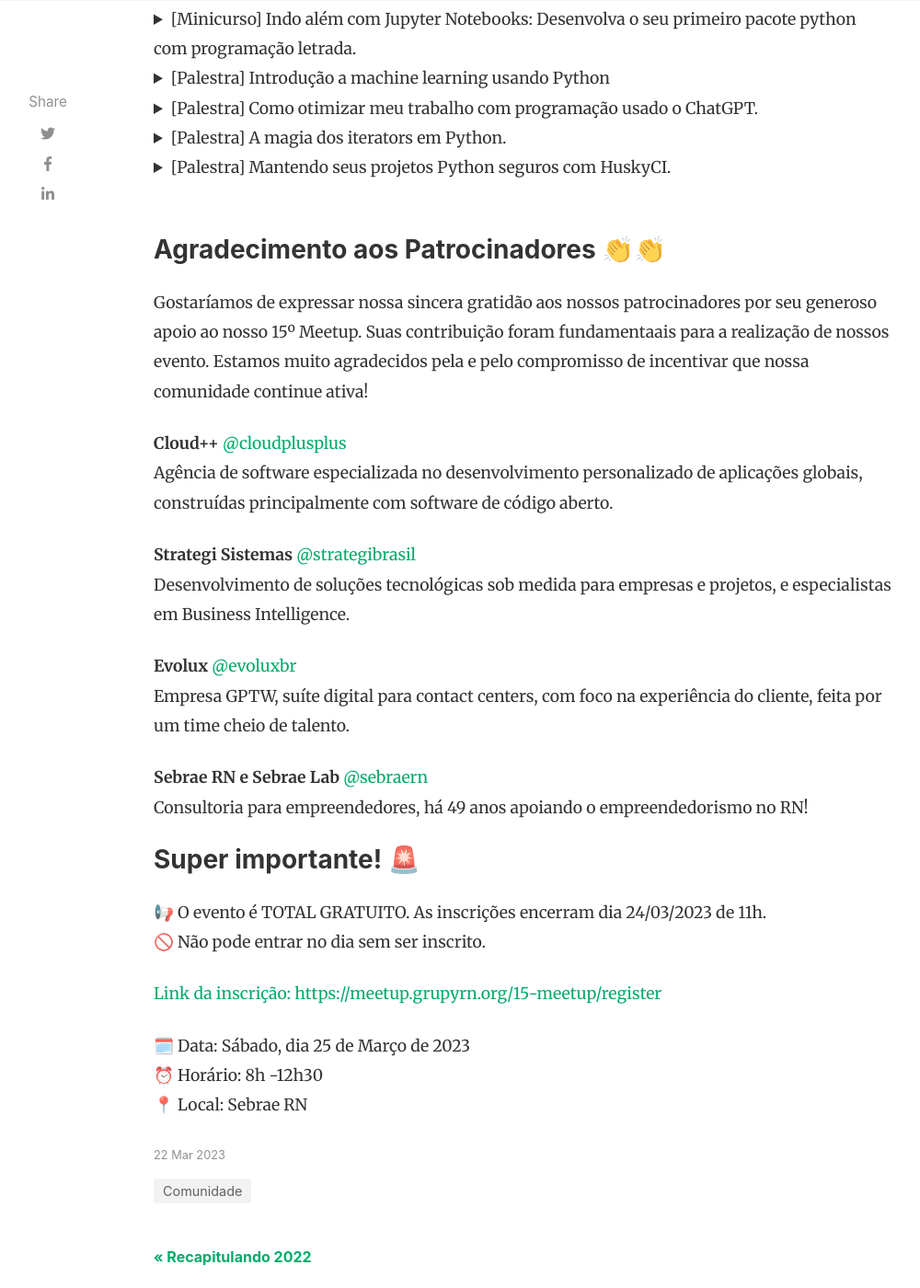
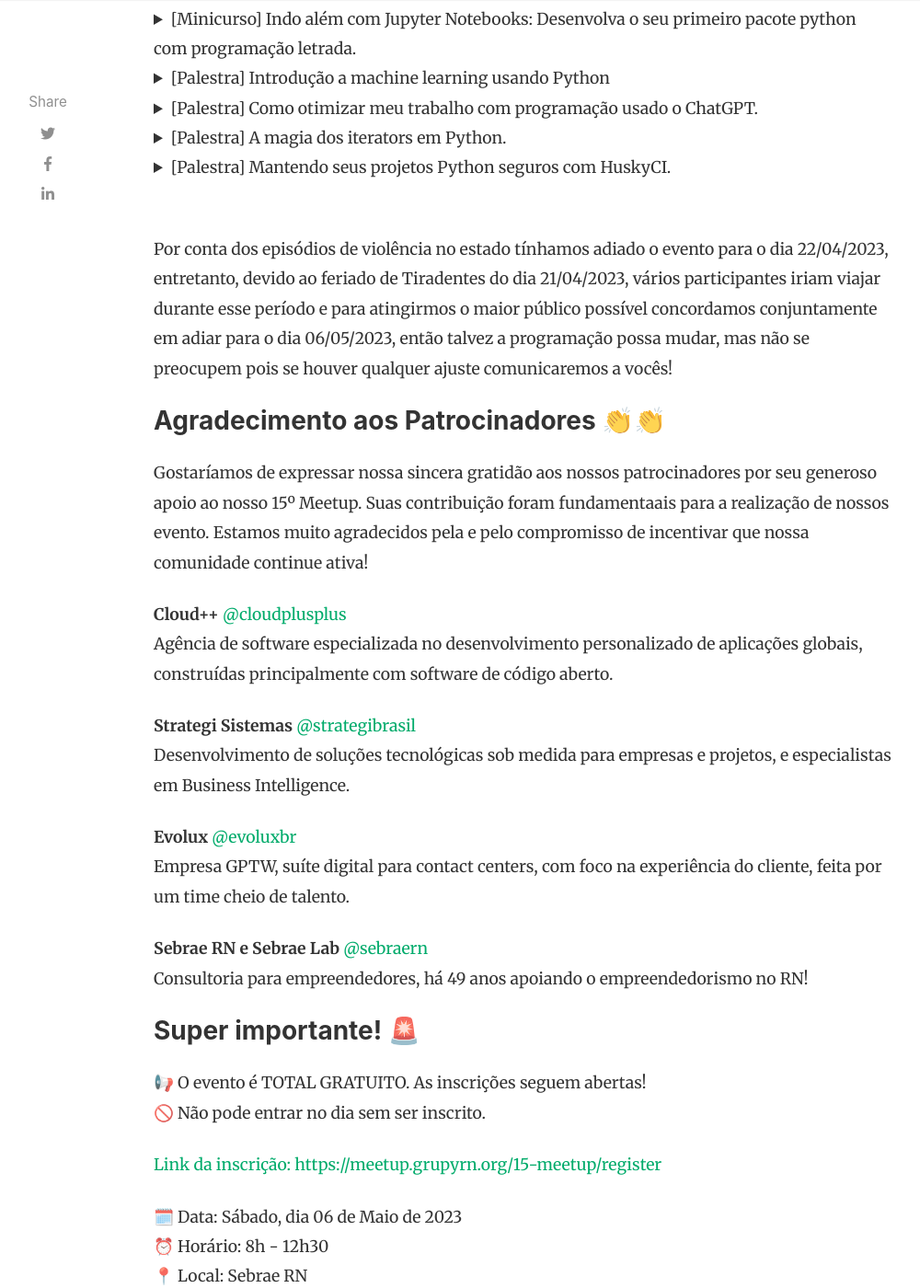
Before and after one commit to grupyrn/blog, a Jekyll site: the page built from _posts/2023-03-21-meetup-15.md, in a window 1280 px wide and 1400 px high, scrolled down 3607 px. Shown: the whole window at 92% size, without its empty margins (118-1118 px from the left). Built offline with Jekyll 4.4.1, drawn with Linux system fonts in a browser that asks for light colours; nearby versions of some CDN libraries; comment, search, counter and statistics services are not loaded.

Commit message:
atualiza post 15 meetup

```diff
--- a/_posts/2023-03-21-meetup-15.md
+++ b/_posts/2023-03-21-meetup-15.md
@@ -1,9 +1,9 @@
 ---
 layout: post
 title: "15º Meetup GruPy-RN"
-date: 2023-03-21 21:03:37 -0300
+date: 2023-04-01 21:03:37 -0300
 author: mayperp
-image: assets/images/2022/savethedate-25032023.jpg
+image: assets/images/2022/novadata-grupy15.jpg
 categories: [Comunidade]
 comments: false
 featured: true
@@ -91,6 +91,8 @@
 </details>
 <p>&nbsp;</p>
 
+<p>Por conta dos episódios de violência no estado tínhamos adiado o evento para o dia 22/04/2023, entretanto, devido ao feriado de Tiradentes do dia 21/04/2023, vários participantes iriam viajar durante esse período e para atingirmos o maior público possível concordamos conjuntamente em adiar para o dia 06/05/2023, então talvez a programação possa mudar, mas não se preocupem pois se houver qualquer ajuste comunicaremos a vocês!</p>
+
 ### Agradecimento aos Patrocinadores 👏👏
 
 Gostaríamos de expressar nossa sincera gratidão aos nossos patrocinadores por seu generoso apoio ao nosso 15º Meetup. Suas contribuição foram fundamentaais para a realização de nossos evento. Estamos muito agradecidos pela e pelo compromisso de incentivar que nossa comunidade continue ativa!
@@ -121,15 +123,15 @@
 
 ### Super importante! 🚨
 
-📢 O evento é TOTAL GRATUITO. As inscrições encerram dia 24/03/2023 de 11h.
+📢 O evento é TOTAL GRATUITO. As inscrições seguem abertas!
 <br>
 🚫 Não pode entrar no dia sem ser inscrito.
 <br>
 
 [Link da inscrição: https://meetup.grupyrn.org/15-meetup/register](https://meetup.grupyrn.org/15-meetup/register)
 
-🗓️ Data: Sábado, dia 25 de Março de 2023
+🗓️ Data: Sábado, dia 06 de Maio de 2023
 <br>
-⏰ Horário: 8h -12h30
+⏰ Horário: 8h - 12h30
 <br>
 📍 Local: Sebrae RN
```
Also changed, not shown: assets/images/2022/novadata-grupy15.jpg (added).
